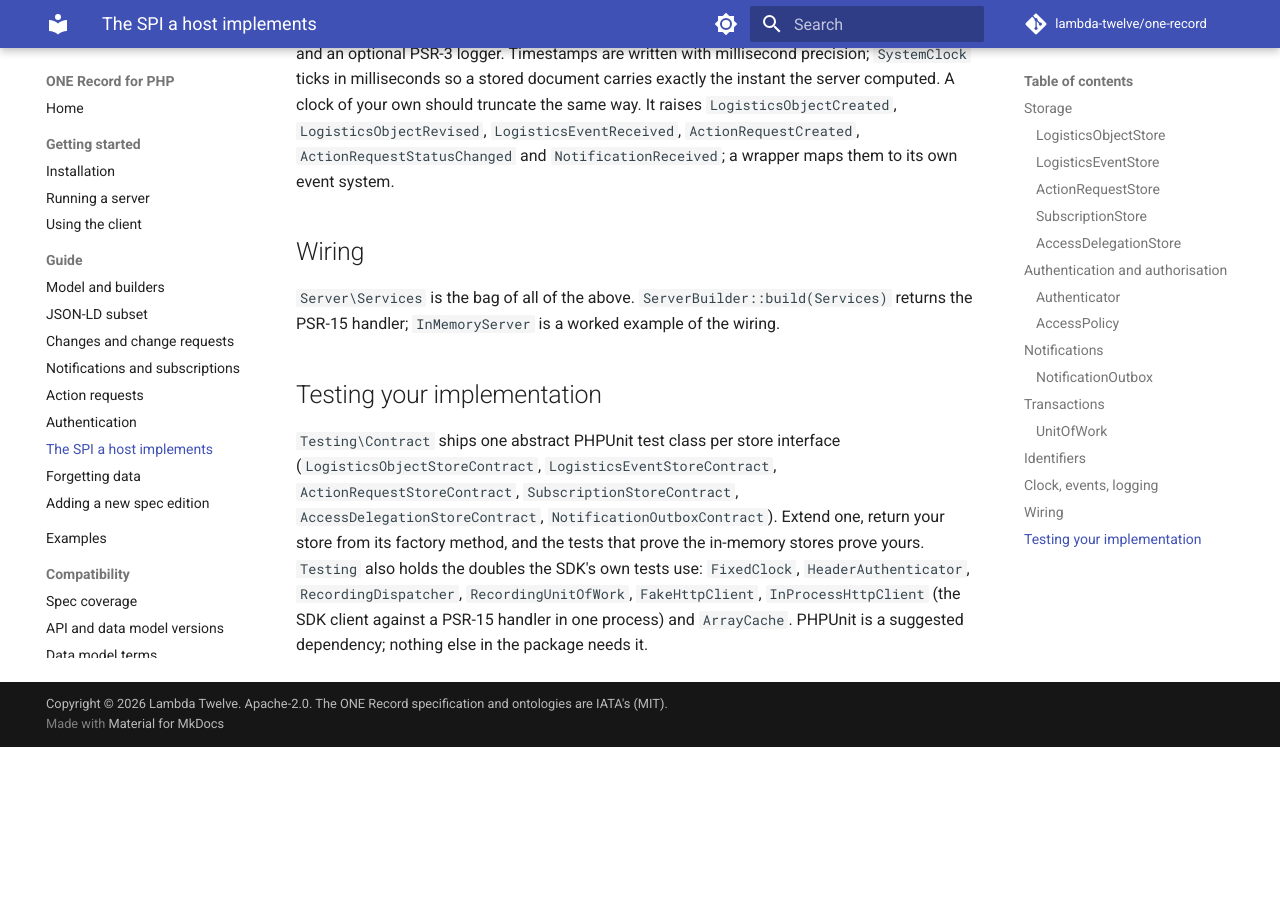
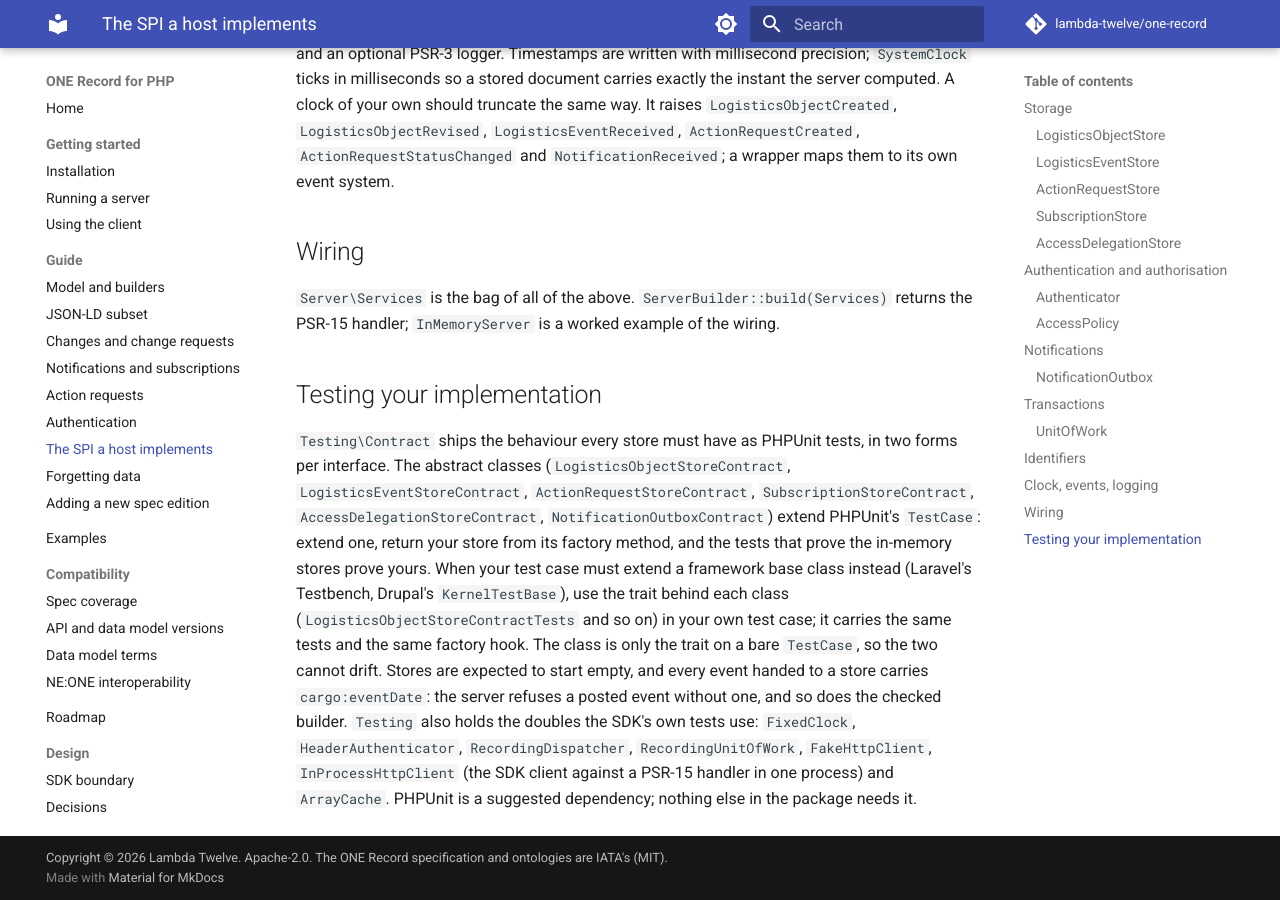
Before and after one commit to lambda-twelve/one-record, an MkDocs documentation site: the page built from docs/guide/spi.md, in a window 1280 px wide and 900 px high, scrolled down 3279 px. Built offline with MkDocs 1.6.1 and Material for MkDocs 9.7.7, drawn with Linux system fonts in a browser that asks for light colours; comment, search, counter and statistics services are not loaded; before the commit the page ends 4026 px from its top, so only the background shows below that.

Commit message:
Document the contract traits and the eventDate invariant
The previous commit split the contracts into traits but its message
claimed documentation that an aborted edit never wrote. The SPI guide
now describes both forms and when to use which, the LogisticsEventStore
docblock states that every event a store receives carries
cargo:eventDate (the in-memory store's fallbacks are marked defensive),
and the changelog records both.

```diff
--- a/docs/guide/spi.md
+++ b/docs/guide/spi.md
@@ -137,12 +137,21 @@ returns the PSR-15 handler; `InMemoryServer` is a worked example of the wiring.
 
 ## Testing your implementation
 
-`Testing\Contract` ships one abstract PHPUnit test class per store interface
+`Testing\Contract` ships the behaviour every store must have as PHPUnit
+tests, in two forms per interface. The abstract classes
 (`LogisticsObjectStoreContract`, `LogisticsEventStoreContract`,
 `ActionRequestStoreContract`, `SubscriptionStoreContract`,
-`AccessDelegationStoreContract`, `NotificationOutboxContract`). Extend one,
-return your store from its factory method, and the tests that prove the
-in-memory stores prove yours. `Testing` also holds the doubles the SDK's own
+`AccessDelegationStoreContract`, `NotificationOutboxContract`) extend
+PHPUnit's `TestCase`: extend one, return your store from its factory method,
+and the tests that prove the in-memory stores prove yours. When your test
+case must extend a framework base class instead (Laravel's Testbench,
+Drupal's `KernelTestBase`), use the trait behind each class
+(`LogisticsObjectStoreContractTests` and so on) in your own test case; it
+carries the same tests and the same factory hook. The class is only the
+trait on a bare `TestCase`, so the two cannot drift. Stores are expected to
+start empty, and every event handed to a store carries `cargo:eventDate`: the
+server refuses a posted event without one, and so does the checked builder.
+`Testing` also holds the doubles the SDK's own
 tests use: `FixedClock`, `HeaderAuthenticator`, `RecordingDispatcher`,
 `RecordingUnitOfWork`, `FakeHttpClient`, `InProcessHttpClient` (the SDK
 client against a PSR-15 handler in one process) and `ArrayCache`. PHPUnit is
```
Also changed, not shown: CHANGELOG.md (+11 -0 lines), 2 other files.
